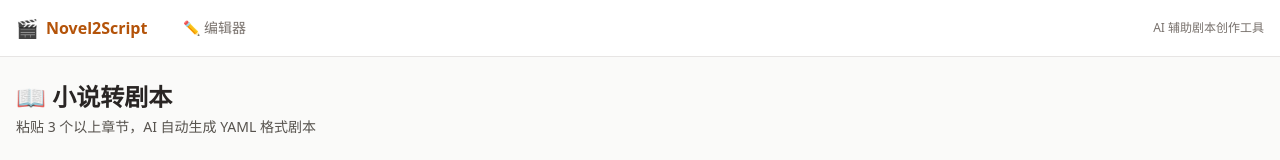
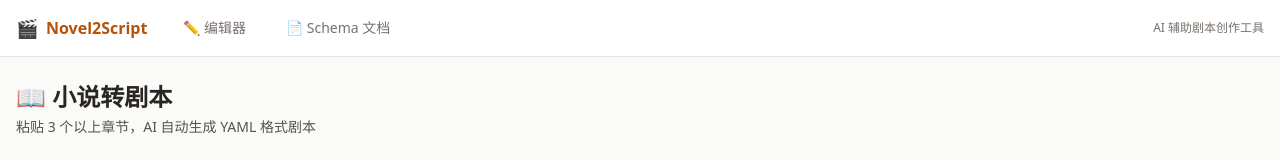
Before and after one commit to yzh-01/Novel2Script-AI, a Next.js app: page / in a window 1280 px wide. Shown: the top 160 px of the page. Built offline with nearby package versions, Linux system fonts and the light colour scheme.

Commit message:
新增：导航栏 Schema 文档入口按钮

```diff
--- a/app/layout.tsx
+++ b/app/layout.tsx
@@ -25,6 +25,7 @@ export default function RootLayout({ children }: { children: React.ReactNode })
 
             <div className="flex items-center gap-4 text-sm">
               <NavLink href="/editor">✏️ 编辑器</NavLink>
+              <NavLink href="/schema-doc">📄 Schema 文档</NavLink>
             </div>
 
             <div className="flex-1" />
```
